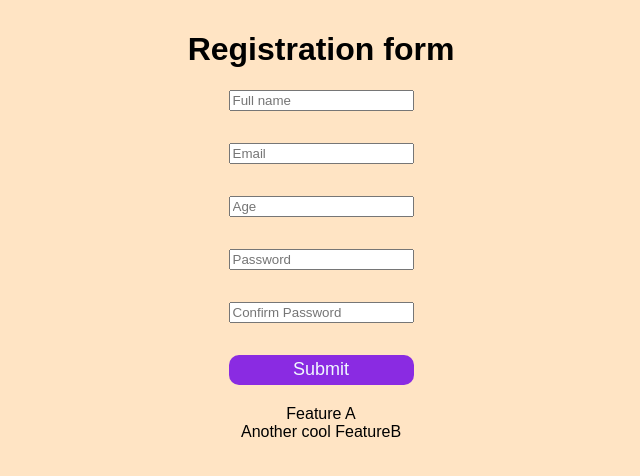
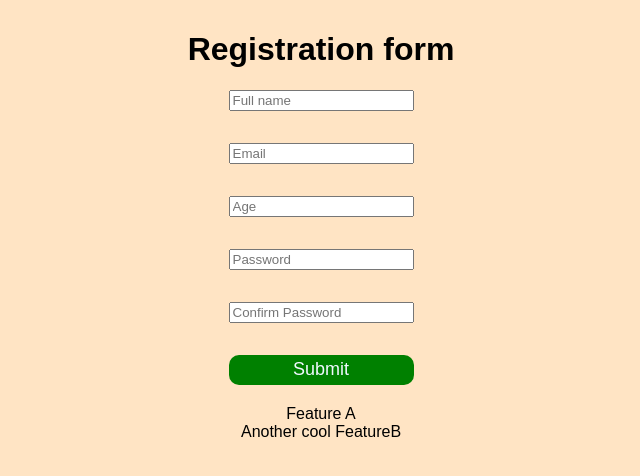
Before and after one commit to elenyevtushok/react-YUP-form, a React (Vite) app: page / in a window 1280 px wide. Shown: the top 476 px of the page, without its empty margins (319-959 px from the left). Built offline with nearby package versions, Linux system fonts and the light colour scheme.

Commit message:
changed color to green

```diff
--- a/src/App.css
+++ b/src/App.css
@@ -41,7 +41,7 @@ p {
 }
 
 .submit-button{
-	background-color: blueviolet;
+	background-color: green;
 	color: aliceblue;
 	font-size: 18px;
 	border: none;
```
